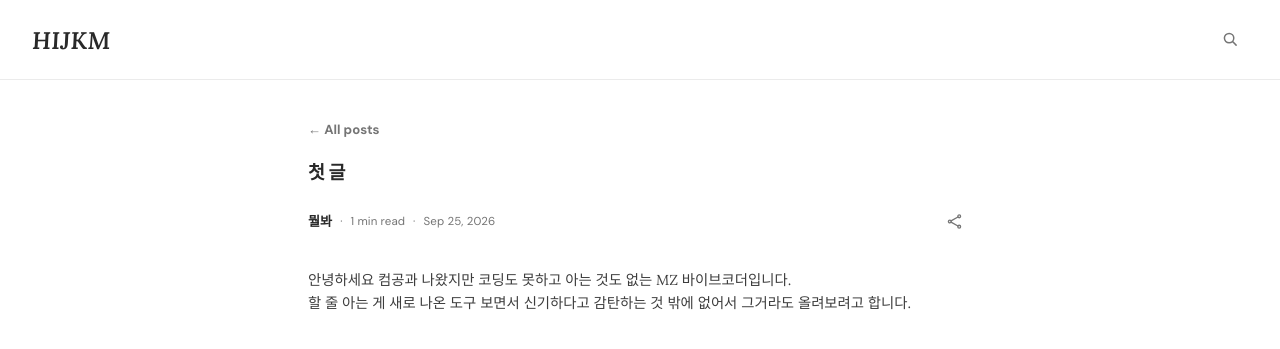
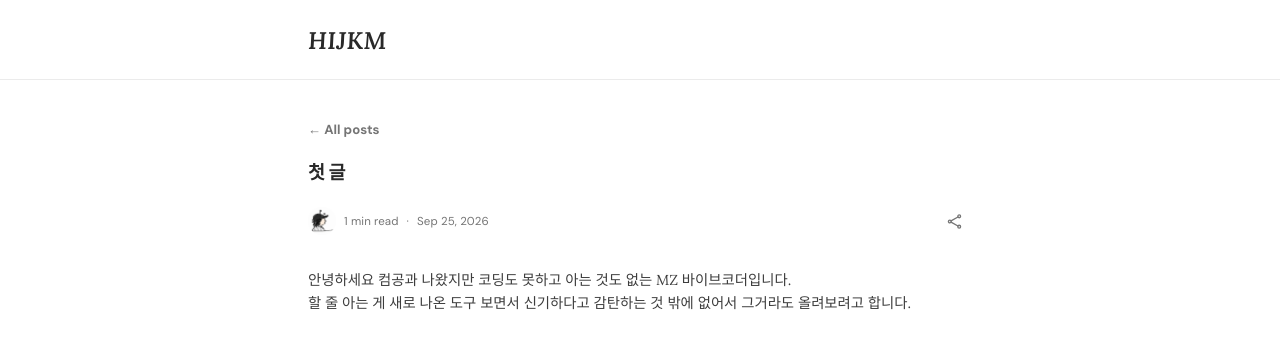
Before and after one commit to HIJKM/HIJKM.github.io, a Jekyll site: the page built from _posts/2026-09-25-첫-글.md, in a window 1280 px wide. Shown: the top 349 px of the page. Built offline with Jekyll 4.4.1, drawn with Linux system fonts in a browser that asks for light colours.

Commit message:
26.09.25. style: 상세 헤더와 프로필, 목록 검색 정렬
상세 페이지에서 검색을 빼고 로고를 본문 왼쪽선에 맞춘다. 작성자 이름을 아바타로 바꾸고, 목록 검색 버튼을 본문 오른쪽에 맞춘다.

이 변경은 grok이 수행했다.

```diff
--- a/_config.yml
+++ b/_config.yml
@@ -5,7 +5,8 @@ url: "https://username.github.io"
 baseurl: ""
 
 author:
-  name: "뭘봐"
+  name: "HIJKM"
+  avatar: "/assets/img/avatar.png"
   email: ""
 
 timezone: Asia/Seoul
--- a/_layouts/default.html
+++ b/_layouts/default.html
@@ -11,17 +11,12 @@
 </head>
 <body class="page-{{ page.layout | default: 'default' }}{% if page.url == '/' %} is-home{% endif %}">
 
-  {% if page.url == '/' %}
-  <button id="search-btn" class="btn-search home-search" type="button" aria-label="검색">
-    <svg width="15" height="15" viewBox="0 0 16 16" fill="none" aria-hidden="true">
-      <circle cx="6.5" cy="6.5" r="5" stroke="currentColor" stroke-width="1.6"/>
-      <line x1="10.5" y1="10.5" x2="14" y2="14" stroke="currentColor" stroke-width="1.6" stroke-linecap="round"/>
-    </svg>
-  </button>
-  {% else %}
+  {% unless page.url == '/' %}
   <header class="site-header">
     <div id="reading-progress"></div>
+    <div class="site-header-inner">
       <a class="site-logo" href="{{ '/' | relative_url }}">HIJKM</a>
+      {% unless page.layout == 'post' %}
       <div class="header-search" id="header-search">
         <button id="search-btn" class="btn-search" type="button" aria-label="검색">
           <svg width="15" height="15" viewBox="0 0 16 16" fill="none" aria-hidden="true">
@@ -30,8 +25,10 @@
           </svg>
         </button>
       </div>
+      {% endunless %}
+    </div>
   </header>
-  {% endif %}
+  {% endunless %}
 
   <div id="search-overlay" class="search-overlay" aria-hidden="true">
     <div class="search-overlay-panel" role="dialog" aria-modal="true" aria-label="검색">
@@ -53,6 +50,14 @@
   </div>
 
   <div class="site-shell">
+    {% if page.url == '/' %}
+    <button id="search-btn" class="btn-search home-search" type="button" aria-label="검색">
+      <svg width="15" height="15" viewBox="0 0 16 16" fill="none" aria-hidden="true">
+        <circle cx="6.5" cy="6.5" r="5" stroke="currentColor" stroke-width="1.6"/>
+        <line x1="10.5" y1="10.5" x2="14" y2="14" stroke="currentColor" stroke-width="1.6" stroke-linecap="round"/>
+      </svg>
+    </button>
+    {% endif %}
     <main id="main-content">
       {{ content }}
     </main>
--- a/_layouts/post.html
+++ b/_layouts/post.html
@@ -9,8 +9,9 @@ layout: default
     <h1 class="post-title">{{ page.title }}</h1>
 
     <div class="post-meta">
-      <span class="author-name">{{ site.author.name }}</span>
-      <span class="meta-dot">·</span>
+      {% if site.author.avatar %}
+      <img class="author-avatar" src="{{ site.author.avatar | relative_url }}" alt="{{ site.author.name }}" width="28" height="28">
+      {% endif %}
       <span class="read-meta">
         {% assign words = page.content | number_of_words %}
         {% assign minutes = words | divided_by: 200 %}
--- a/assets/css/main.css
+++ b/assets/css/main.css
@@ -21,8 +21,12 @@
   /* Layout */
   --content-w: 728px;
   --list-w:    680px;
+  --read-w:    760px;
+  --read-pad:  3rem;
   --header-h:  80px;
   --gutter:    1.5rem;
+  --shell-max: var(--list-w);
+  --shell-pad: var(--gutter);
 
   /* Family */
   --font-sans:  "DM Sans", "Helvetica Neue", Helvetica, Arial, sans-serif;
@@ -221,8 +225,23 @@ img { max-width: 100%; display: block; }
   height: var(--header-h);
   display: flex;
   align-items: center;
+  justify-content: center;
+  padding: 0;
+}
+
+.site-header-inner {
+  display: flex;
+  align-items: center;
   justify-content: space-between;
+  width: 100%;
+  height: 100%;
   padding: 0 var(--space-card);
+}
+
+.page-post .site-header-inner {
+  width: min(100%, var(--read-w));
+  padding: 0 var(--read-pad);
+  justify-content: flex-start;
 }
 
 #reading-progress {
@@ -264,12 +283,13 @@ img { max-width: 100%; display: block; }
    Page shell
    ============================================================ */
 .site-shell {
-  width: min(100%, var(--list-w));
+  width: min(100%, var(--shell-max));
   margin: 0 auto;
-  padding: 0 var(--gutter);
+  padding: 0 var(--shell-pad);
 }
 
 body.is-home .site-shell {
+  position: relative;
   padding-top: var(--space-page);
 }
 
@@ -387,8 +407,16 @@ body.is-home .site-shell {
 /* ============================================================
    Post page
    ============================================================ */
+.page-post .site-shell {
+  width: 100%;
+  max-width: none;
+  padding: 0;
+}
+
 .reading-surface {
-  padding: 2.25rem 0 3rem;
+  width: min(100%, var(--read-w));
+  margin: 0 auto;
+  padding: 2.25rem var(--read-pad) 4rem;
 }
 
 .post-header {
@@ -428,6 +456,15 @@ body.is-home .site-shell {
   font-weight: var(--weight-semibold);
   line-height: var(--leading-tight);
   white-space: nowrap;
+}
+
+.author-avatar {
+  width: 28px;
+  height: 28px;
+  border-radius: var(--radius-pill);
+  object-fit: cover;
+  background: var(--bg);
+  flex: 0 0 auto;
 }
 
 .read-meta,
@@ -793,15 +830,20 @@ body.is-home .site-shell {
    PC Sidebar layout  (≥ 860px)
    ============================================================ */
 @media (min-width: 860px) {
-  .site-shell {
-    width: min(100%, 960px);
-    padding: 0 2.5rem;
+  :root {
+    --shell-max: 960px;
+    --shell-pad: 2.5rem;
   }
 
-  .page-post .reading-surface {
-    max-width: 760px;
-    margin: 0 auto;
-    padding: 2.25rem 3rem 4rem;
+  .site-shell {
+    width: min(100%, var(--shell-max));
+    padding: 0 var(--shell-pad);
+  }
+
+  .page-post .site-shell {
+    width: 100%;
+    max-width: none;
+    padding: 0;
   }
 
   .home-layout {
@@ -850,9 +892,9 @@ body.is-home .site-shell {
 }
 
 .home-search {
-  position: fixed;
+  position: absolute;
   top: 1.25rem;
-  right: var(--gutter);
+  right: var(--shell-pad);
   z-index: 110;
 }
 
@@ -1179,11 +1221,12 @@ body.search-is-open { overflow: hidden; }
     --size-heading: 1.3rem;
     --space-page: 1.25rem;
     --space-card: 1.75rem;
+    --read-pad: 1.25rem;
   }
 
-  .site-header { padding: 0 1.25rem; }
-  .home-search { top: 1.25rem; right: var(--gutter); }
-  .reading-surface { padding: var(--space-card) 0 3rem; }
+  .site-header-inner { padding: 0 1.25rem; }
+  .page-post .site-header-inner { padding: 0 var(--read-pad); }
+  .reading-surface { padding: var(--space-card) var(--read-pad) 3rem; }
   .post-content h1[data-heading]::before,
   .post-content h2[data-heading]::before,
   .post-content h3[data-heading]::before { display: none; }
```
Also changed, not shown: assets/img/avatar.png (added). Lines whose indentation alone changed are shown as unchanged.
